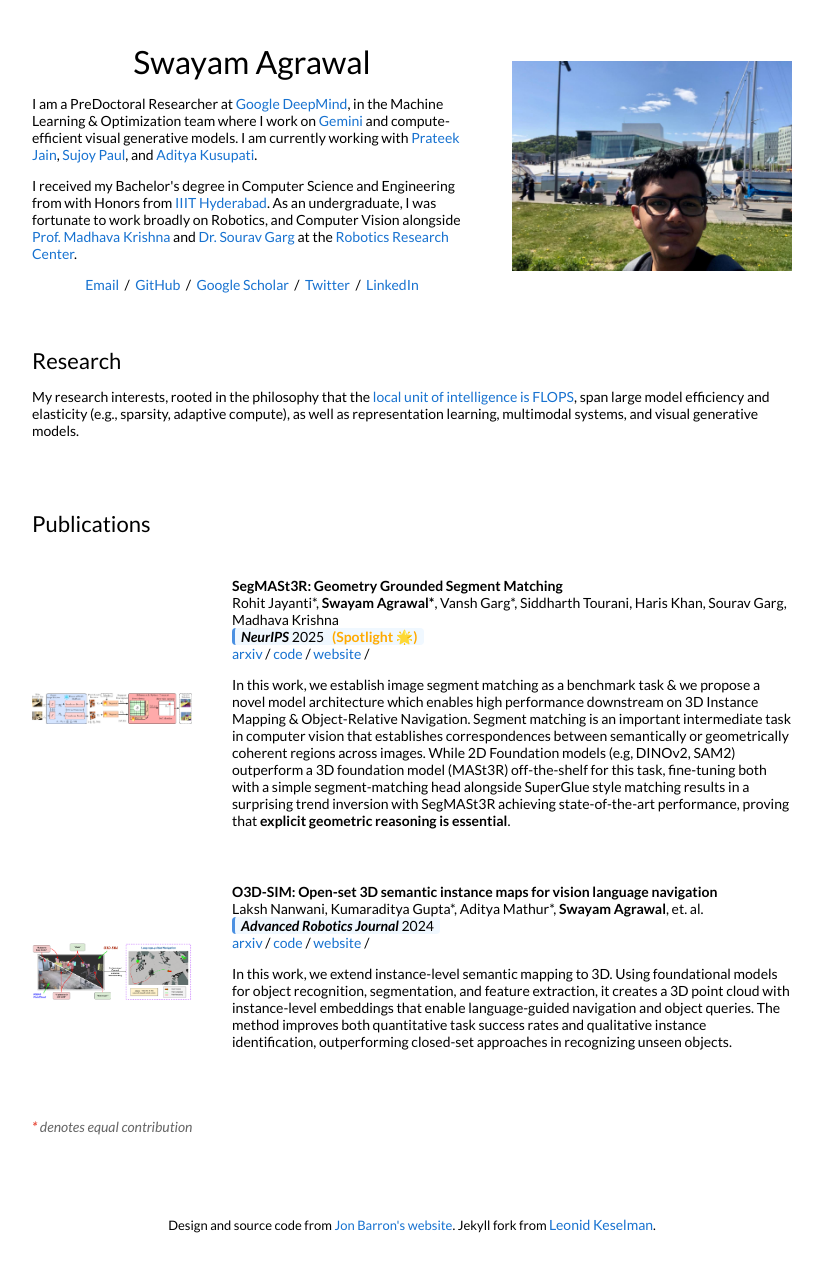
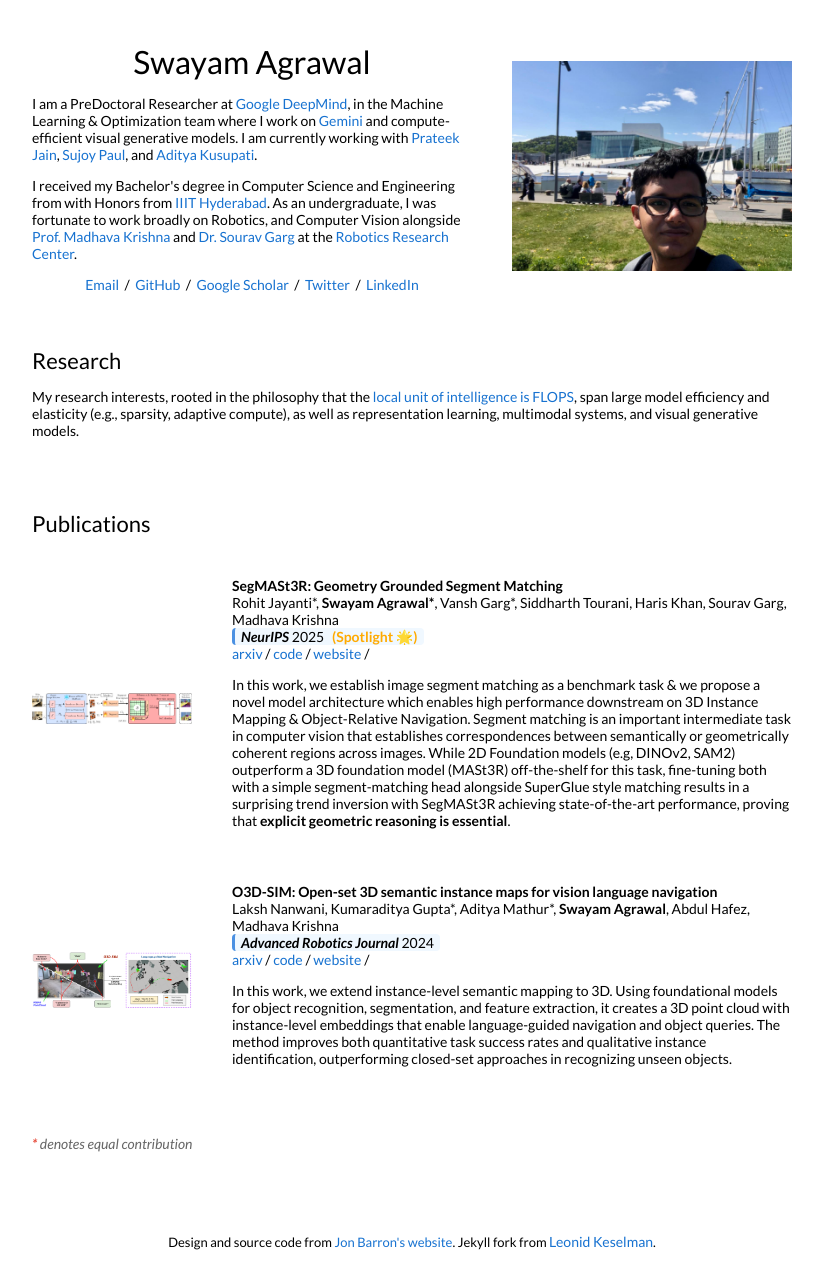
Before and after one commit to Swayam421/swayam421.github.io, a Jekyll site: the page built from _posts/2025-10-11-segmast3r.markdown, in a window 1280 px wide. Shown: the whole page, without its empty margins (228-1051 px from the left). Built offline with Jekyll 4.4.1, drawn with Linux system fonts in a browser that asks for light colours.

Commit message:
Update 2024-10-11-o3dsim.markdown

```diff
--- a/_posts/2024-10-11-o3dsim.markdown
+++ b/_posts/2024-10-11-o3dsim.markdown
@@ -5,7 +5,7 @@ date:   2024/10/17
 image: /images/o3dsim-pic.png
 categories: research
 author: "Swayam Agrawal"
-authors: "Laksh Nanwani, Kumaraditya Gupta*, Aditya Mathur*, <strong>Swayam Agrawal</strong>, et. al."
+authors: "Laksh Nanwani, Kumaraditya Gupta*, Aditya Mathur*, <strong>Swayam Agrawal</strong>, Abdul Hafez, Madhava Krishna"
 venue: "Advanced Robotics Journal"
 arxiv: https://arxiv.org/abs/2404.17922
 code: https://github.com/Smart-Wheelchair-RRC/o3d-sim
```
